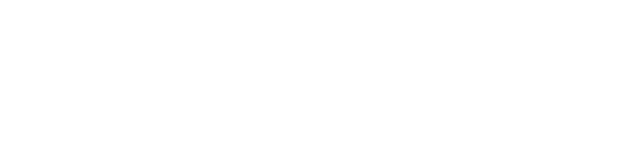
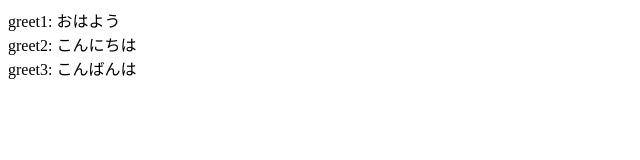
Before and after one commit to echizenyayota/ch9, a plain HTML site: page index.html in a window 1280 px wide. Shown: the whole page, without its empty margins (0-640 px from the left). Drawn offline with Linux system fonts and the light colour scheme.

Commit message:
レシピ244 ブラウザに大きなデータを保存したい

```diff
--- a/index.html
+++ b/index.html
@@ -5,6 +5,9 @@
   <title>ch9</title>
 </head>
 <body>
-    <script src="js/cookie_get.js"></script>
+    <div>greet1: <span id="result1"></span></div>
+    <div>greet2: <span id="result2"></span></div>
+    <div>greet3: <span id="result3"></span></div>
+    <script src="js/storage.js"></script>
 </body>
 </html>
--- a/js/cookie_get.js
+++ b/js/cookie_get.js
@@ -1,5 +1,5 @@
 function getCookie(name) {
-    let value = null;
+    // let value = null;
     // 取得したクッキー文字列を「;」で分類
     let cookies = document.cookie.split(';');
     cookies.forEach(function(c) {
--- /dev/null
+++ b/js/storage.js
@@ -0,0 +1,21 @@
+'use strict';
+{
+    let result1 = document.getElementById('result1');
+    let result2 = document.getElementById('result2');
+    let result3 = document.getElementById('result3');
+
+    // ローカルストレージの取得
+    let st = localStorage;
+    console.log(st);
+
+    // ローカルストレージの取得
+    st.setItem('greet1' ,'おはよう');
+    st.greet2 = 'こんにちは';
+    st['greet3'] = 'こんばんは';
+
+    // ストレージから値を取得
+    result1.textContent = st.getItem('greet1');
+    result2.textContent = st.greet2;
+    result3.textContent = st['greet3'];
+
+}
```
